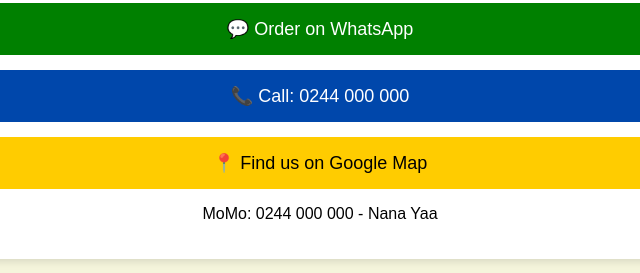
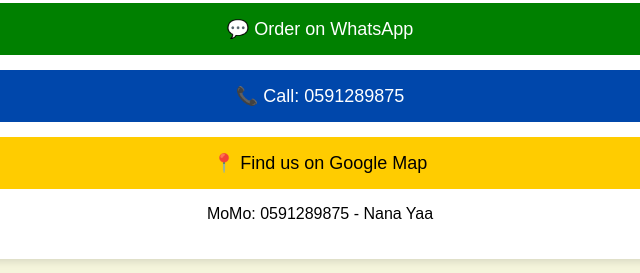
Before and after one commit to amoakop2012-debug/ghana-to-moon, a plain HTML site: page asamankese-shop.html in a window 1280 px wide. Shown: the part 236-509 px from the top of the page, 320-960 px from the left. Drawn offline with Linux system fonts and the light colour scheme.

Commit message:
Update with real number 0591289875 - Amoako Prince

```diff
--- a/asamankese-shop.html
+++ b/asamankese-shop.html
@@ -11,9 +11,9 @@
 <p>We sell: Rice, Oil, Drinks, Toiletries, MTN Data</p>
 <p>⏰ Open: 5:30AM - 10PM Everyday</p>
 <a class="btn" href="https://wa.me/233244000000">💬 Order on WhatsApp</a>
-<a class="btn" style="background:#0047ab" href="tel:+233244000000">📞 Call: 0244 000 000</a>
+<a class="btn" style="background:#0047ab" href="tel:+233244000000">📞 Call: 0591289875</a>
 <a class="btn" style="background:#ffcc00;color:black" href="#">📍 Find us on Google Map</a>
-<p>MoMo: 0244 000 000 - Nana Yaa</p>
+<p>MoMo: 0591289875 - Nana Yaa</p>
 </div>
 <p style="margin-top:20px">Built by Amoako Prince | Asamankese Dev | github.com/amoakop2012-debug</p>
 </body></html>
```
Also changed, not shown: asamankese-church.html (+1 -1 lines), 1 other file.
